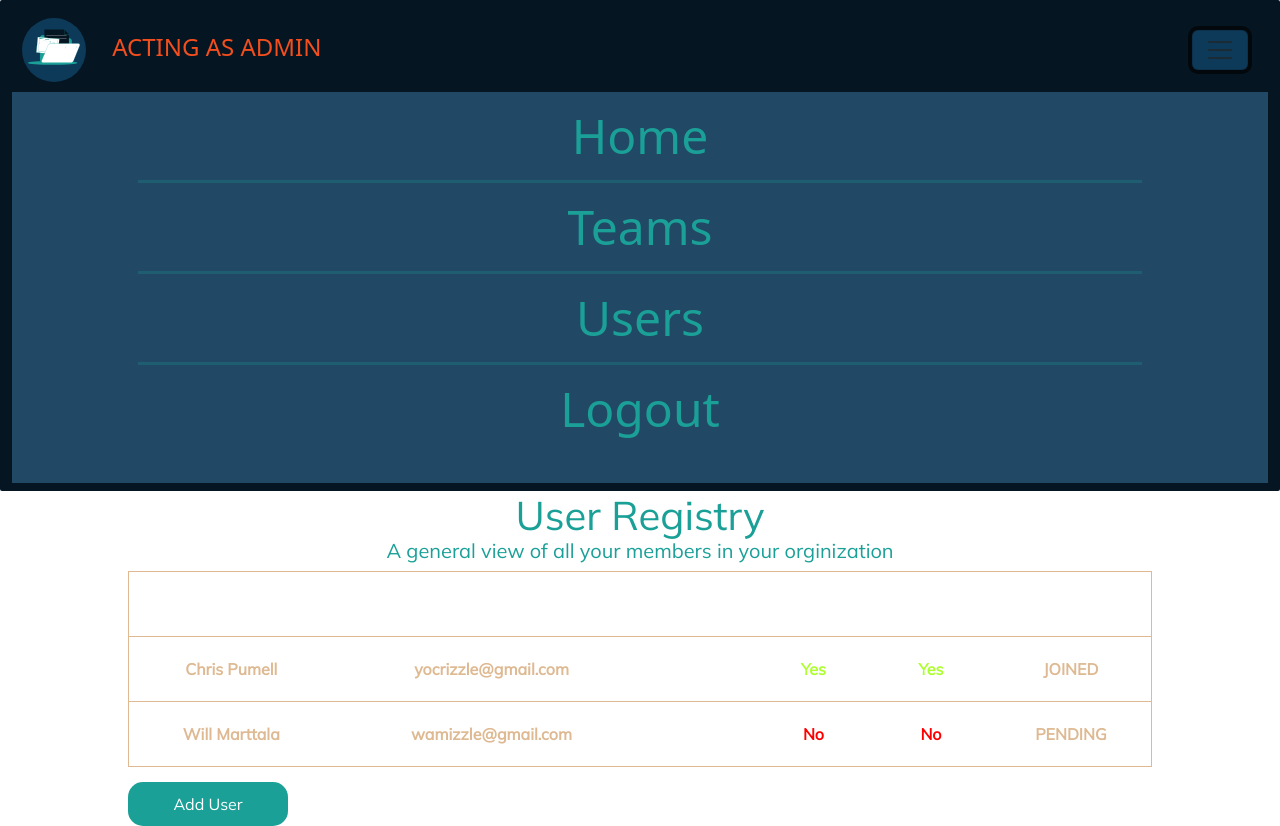
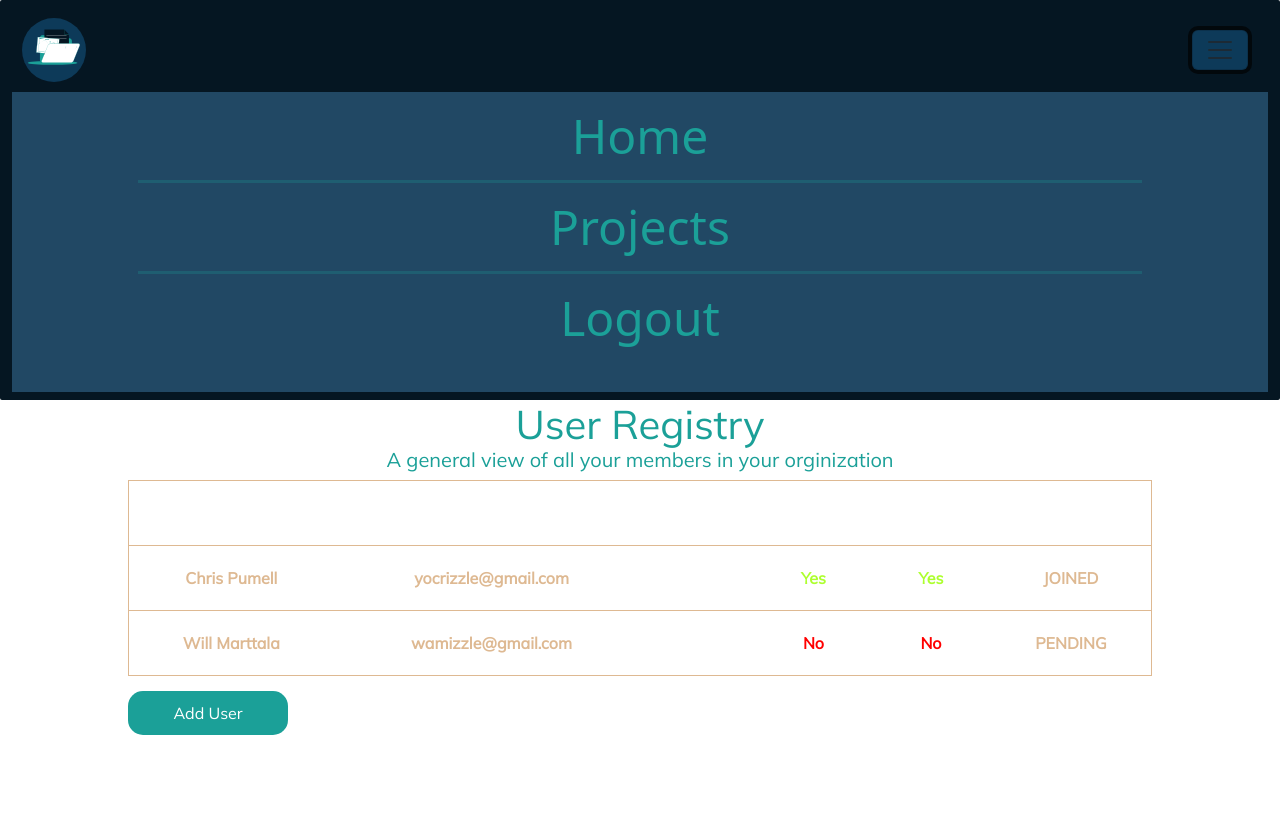
Before and after one commit to WilliamRDavis98/Company-Portal, an Angular app in the folder frontend/: page /user-registry in a window 1280 px wide. Both pictures are taken after a click on the button "Toggle navigation". After the commit the page ends 800 px from the top, so only its background shows below. Built offline with nearby package versions, Linux system fonts and the light colour scheme.

Commit message:
feat: navbar collapses on click

```diff
--- a/frontend/src/app/components/nav-bar/nav-bar.component.html
+++ b/frontend/src/app/components/nav-bar/nav-bar.component.html
@@ -22,23 +22,46 @@
 
     <div class="collapse navbar-collapse" id="navbarSupportedContent">
       <ul class="navbar-nav ms-auto mb-lg-0 nav-exposed">
-        <li class="nav-item">
+        <li
+          class="nav-item"
+          data-bs-toggle="collapse"
+          data-bs-target="#navbarSupportedContent"
+        >
           <a class="nav-link" routerLink="/home">Home</a>
         </li>
         <hr class="solid" />
-        <li *ngIf="admin" class="nav-item">
+        <li
+          *ngIf="admin"
+          class="nav-item"
+          data-bs-toggle="collapse"
+          data-bs-target="#navbarSupportedContent"
+        >
           <a class="nav-link" routerLink="/teams">Teams</a>
         </li>
         <hr *ngIf="admin" class="solid" />
-        <li *ngIf="admin" class="nav-item">
+        <li
+          *ngIf="admin"
+          class="nav-item"
+          data-bs-toggle="collapse"
+          data-bs-target="#navbarSupportedContent"
+        >
           <a class="nav-link" routerLink="/users">Users</a>
         </li>
         <hr *ngIf="admin" class="solid" />
-        <li *ngIf="!admin" class="nav-item">
+        <li
+          *ngIf="!admin"
+          class="nav-item"
+          data-bs-toggle="collapse"
+          data-bs-target="#navbarSupportedContent"
+        >
           <a class="nav-link" routerLink="/projects">Projects</a>
         </li>
         <hr *ngIf="!admin" class="solid" />
-        <li class="nav-item">
+        <li
+          class="nav-item"
+          data-bs-toggle="collapse"
+          data-bs-target="#navbarSupportedContent"
+        >
           <a class="nav-link logout" routerLink="null" (click)="handleLogout()">
             Logout
           </a>
--- a/frontend/src/app/components/nav-bar/nav-bar.component.ts
+++ b/frontend/src/app/components/nav-bar/nav-bar.component.ts
@@ -1,4 +1,5 @@
 import { Component } from '@angular/core';
+import { Router } from '@angular/router';
 
 @Component({
   selector: 'app-nav-bar',
@@ -6,10 +7,16 @@ import { Component } from '@angular/core';
   styleUrls: ['./nav-bar.component.css'],
 })
 export class NavBarComponent {
-  admin = true;
+  constructor(router: Router) {
+    this.router = router;
+  }
+
+  router: Router | null = null;
+  admin = sessionStorage.getItem('admin');
 
   handleLogout = () => {
-    console.log('logout called');
+    sessionStorage.clear;
+    this.router?.navigateByUrl('');
   };
 
   handleCssBorder = () => {
```
